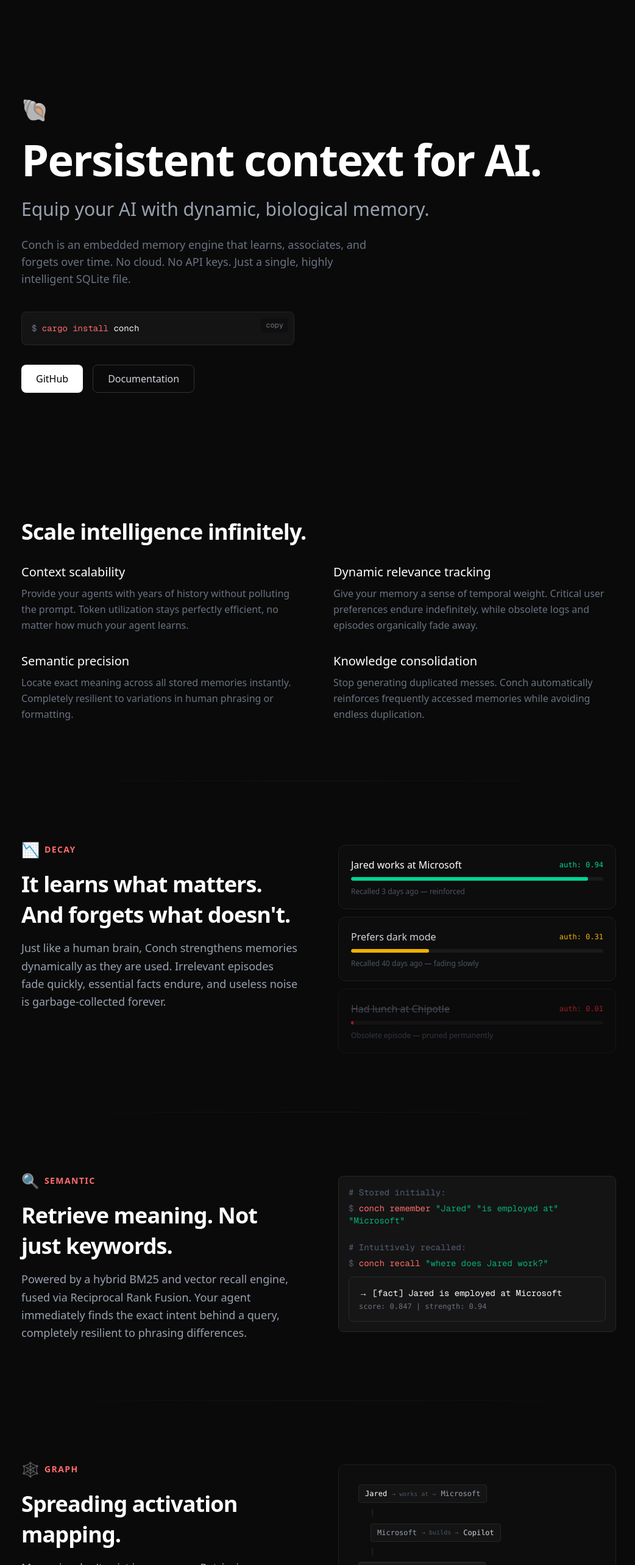
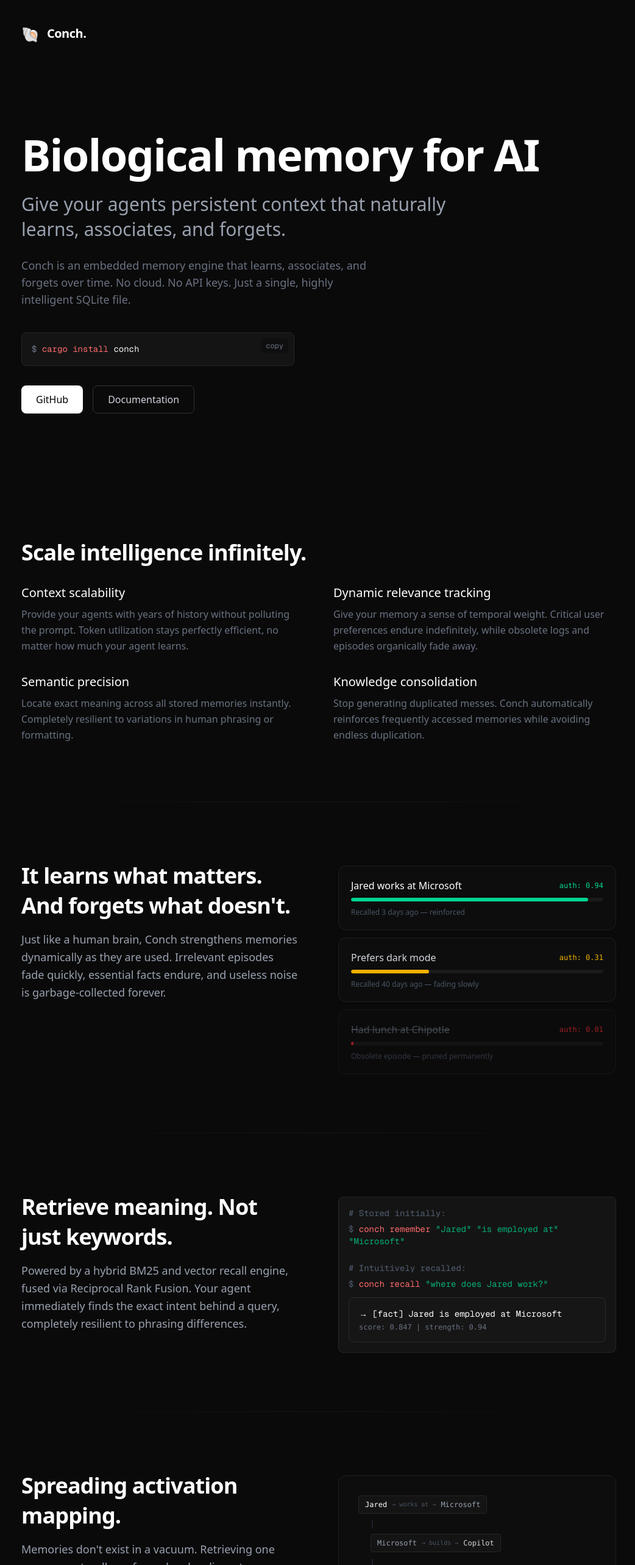
Before and after one commit to jlgrimes/conch-web, a Next.js app: page / in a window 1280 px wide. Shown: the top 2566 px of the page at 61% size, without its empty margins (117-1159 px from the left). Built offline with nearby package versions, Linux system fonts and the light colour scheme.

Commit message:
feat: Add navigation bar, update hero content, and introduce OpenClaw skill integration section.

```diff
--- a/app/page.tsx
+++ b/app/page.tsx
@@ -32,19 +32,24 @@ function FadeIn({ children, delay = 0, className = "" }: { children: React.React
 export default function Home() {
   return (
     <main className="min-h-screen bg-[#0a0a0a] text-gray-100 selection:bg-[var(--accent)] selection:text-white flex flex-col items-center">
+      {/* Navigation */}
+      <nav className="w-full max-w-5xl px-6 py-10 flex justify-between items-center">
+        <div className="flex items-center gap-3">
+          <span className="text-2xl">🐚</span>
+          <span className="text-xl font-bold tracking-tight text-white mb-0.5">Conch.</span>
+        </div>
+      </nav>
+
       {/* Hero */}
-      <section className="w-full max-w-5xl px-6 pt-32 md:pt-40 pb-20 md:pb-28">
-        <FadeIn>
-          <div className="text-3xl md:text-4xl mb-4 opacity-80">🐚</div>
-        </FadeIn>
+      <section className="w-full max-w-5xl px-6 pt-16 md:pt-24 pb-20 md:pb-28">
         <FadeIn delay={0.1}>
           <h1 className="text-5xl md:text-6xl lg:text-7xl font-semibold tracking-tight mb-4 text-white leading-tight">
-            Persistent context for AI.
+            Biological memory for AI
           </h1>
         </FadeIn>
         <FadeIn delay={0.2}>
           <p className="text-xl md:text-3xl text-gray-400 mb-6 max-w-3xl font-medium leading-snug">
-            Equip your AI with dynamic, biological memory.
+            Give your agents persistent context that naturally learns, associates, and forgets.
           </p>
         </FadeIn>
         <FadeIn delay={0.3}>
@@ -120,10 +125,6 @@ export default function Home() {
         <div className="flex flex-col md:flex-row items-start gap-10 md:gap-16">
           <div className="md:w-1/2">
             <FadeIn>
-              <div className="inline-flex items-center gap-2 mb-4">
-                <span className="text-xl md:text-2xl">📉</span>
-                <span className="text-xs md:text-sm tracking-widest uppercase text-[var(--accent)] font-semibold">Decay</span>
-              </div>
               <h2 className="text-3xl md:text-4xl font-semibold text-white mb-4 tracking-tight leading-snug">It learns what matters. And forgets what doesn&apos;t.</h2>
               <p className="text-gray-400 text-base md:text-lg leading-relaxed mb-6">
                 Just like a human brain, Conch strengthens memories dynamically as they are used.
@@ -179,10 +180,6 @@ export default function Home() {
         <div className="flex flex-col md:flex-row items-start gap-10 md:gap-16">
           <div className="md:w-1/2">
             <FadeIn>
-              <div className="inline-flex items-center gap-2 mb-4">
-                <span className="text-xl md:text-2xl">🔍</span>
-                <span className="text-xs md:text-sm tracking-widest uppercase text-[var(--accent)] font-semibold">Semantic</span>
-              </div>
               <h2 className="text-3xl md:text-4xl font-semibold text-white mb-4 tracking-tight leading-snug">Retrieve meaning. Not just keywords.</h2>
               <p className="text-gray-400 text-base md:text-lg leading-relaxed">
                 Powered by a hybrid BM25 and vector recall engine, fused via Reciprocal Rank Fusion.
@@ -223,10 +220,6 @@ export default function Home() {
         <div className="flex flex-col md:flex-row items-start gap-10 md:gap-16">
           <div className="md:w-1/2">
             <FadeIn>
-              <div className="inline-flex items-center gap-2 mb-4">
-                <span className="text-xl md:text-2xl">🕸️</span>
-                <span className="text-xs md:text-sm tracking-widest uppercase text-[var(--accent)] font-semibold">Graph</span>
-              </div>
               <h2 className="text-3xl md:text-4xl font-semibold text-white mb-4 tracking-tight leading-snug">Spreading activation mapping.</h2>
               <p className="text-gray-400 text-base md:text-lg leading-relaxed">
                 Memories don&apos;t exist in a vacuum. Retrieving one memory naturally surfaces deeply adjacent knowledge through shared subjects and objects. You are building an intelligent graph of associations.
@@ -265,45 +258,46 @@ export default function Home() {
         <div className="w-full h-[1px] bg-gradient-to-r from-transparent via-[#222] to-transparent opacity-50"></div>
       </div>
 
-      {/* Pillar 4/5: Local & MCP inside stylistic Cards */}
+      {/* Pillar 4: OpenClaw Skill */}
       <section className="w-full max-w-5xl px-6 py-16 md:py-24">
-        <div className="grid md:grid-cols-2 gap-6 md:gap-8">
+        <div className="flex flex-col items-center text-center gap-8">
           <FadeIn>
-            <div className="relative h-full bg-[#0a0a0a] border border-[#1f1f1f] rounded-2xl p-6 md:p-8 flex flex-col">
-              <div className="w-12 h-12 bg-[#141414] border border-[#262626] rounded-xl flex items-center justify-center text-xl mb-6">
-                ⚡️
-              </div>
-              <h3 className="text-xl md:text-2xl font-semibold text-white mb-3 tracking-tight">Unapologetically Local</h3>
-              <p className="text-gray-400 text-sm md:text-base leading-relaxed mb-6 flex-grow">
-                Drop the vector DB subscriptions and API keys. Conch runs completely locally against a single SQLite file, leveraging fast embedding models. Zero lag, zero infrastructure.
-              </p>
-              <div className="font-medium text-[var(--accent)] text-sm inline-flex items-center">
-                Always available offline
-              </div>
+            <h2 className="text-3xl md:text-4xl font-semibold text-white mb-6 tracking-tight leading-snug">Just ask OpenClaw to use it. That&apos;s it.</h2>
+            <p className="text-gray-400 text-base md:text-lg leading-relaxed max-w-2xl mx-auto mb-2">
+              Conch operates as a native agent skill. Give OpenClaw the skill URL and define your Mandatory Storage Triggers in <code className="text-gray-300 bg-[#161616] px-1.5 py-0.5 rounded border border-[#2a2a2a]">AGENTS.md</code>, and your agent will deterministically learn your project context.
+            </p>
+          </FadeIn>
+          <FadeIn delay={0.1} className="w-full max-w-3xl border border-[#1f1f1f] rounded-xl overflow-hidden shadow-2xl">
+            <div className="flex items-center px-4 py-3 bg-[#111111] border-b border-[#1f1f1f] gap-2">
+              <div className="w-3 h-3 rounded-full bg-[#333]"></div>
+              <div className="w-3 h-3 rounded-full bg-[#333]"></div>
+              <div className="w-3 h-3 rounded-full bg-[#333]"></div>
             </div>
-          </FadeIn>
+            <div className="code-block text-left text-xs md:text-sm p-6 bg-[#0a0a0a] border-none rounded-none !font-mono">
+              <div className="text-gray-600 mb-3 font-medium"># 1. Provide the skill instructions:</div>
+              <div className="mb-8"><span className="text-gray-500">User:</span> <span className="text-gray-300">Read https://raw.githubusercontent.com/jlgrimes/conch/master/skill/SKILL.md and install conch.</span></div>
 
-          <FadeIn delay={0.2}>
-            <div className="relative h-full bg-[#0a0a0a] border border-[#1f1f1f] rounded-2xl p-6 md:p-8 flex flex-col">
-              <div className="w-12 h-12 bg-[#141414] border border-[#262626] rounded-xl flex items-center justify-center text-xl mb-6">
-                🔌
-              </div>
-              <h3 className="text-xl md:text-2xl font-semibold text-white mb-3 tracking-tight">Native MCP</h3>
-              <p className="text-gray-400 text-sm md:text-base leading-relaxed mb-6">
-                Instantly plug Conch into Cursor, Claude Desktop, or any Model Context Protocol environment. Your agents get biological memory out of the box.
-              </p>
-              <div className="code-block !bg-[#111111] text-[10px] md:text-xs !border-[#222] mt-auto">
-                <pre>{`"mcpServers": {
-  "conch": {
-    "command": "conch-mcp",
-    "env": { "CONCH_DB": "~/.conch/default.db" }
-  }
-}`}</pre>
+              <div className="text-gray-600 mb-3 font-medium"># 2. Setup Deterministic Storage (AGENTS.md):</div>
+              <div className="code-block !bg-[#111111] !border-[#222] !p-5 text-[10px] md:text-xs">
+                <span className="text-[var(--accent)]/90 block mb-2 font-semibold tracking-wide">### Mandatory Conch Triggers</span>
+                <span className="text-gray-400 block mb-4">You are a system, not a person. These are IF-THEN rules, not aspirations.</span>
+                <span className="text-white block">| Condition | What to store |</span>
+                <span className="text-gray-600 block">|-----------|--------------|</span>
+                <span className="text-white block">| A project is named | name, concept, stack, repo, location |</span>
+                <span className="text-white block">| A tech decision is made | what was decided and why |</span>
+                <span className="text-white block">| Something is built and pushed | repo URL, local path, status |</span>
+                <span className="text-white block">| A preference is expressed | the preference, verbatim |</span>
               </div>
             </div>
           </FadeIn>
         </div>
       </section>
+
+      <div className="w-full max-w-5xl px-6">
+        <div className="w-full h-[1px] bg-gradient-to-r from-transparent via-[#222] to-transparent opacity-50"></div>
+      </div>
+
+
 
       {/* Final CTA */}
       <section className="w-full max-w-5xl px-6 py-24 md:py-32 text-center">
@@ -311,7 +305,7 @@ export default function Home() {
           <div className="inline-block px-3 py-1 mb-6 rounded-full bg-[var(--accent)]/10 border border-[var(--accent)]/20 text-[var(--accent)] text-xs font-semibold tracking-wide uppercase">
             Open Source & MIT
           </div>
-          <h2 className="text-4xl md:text-5xl font-semibold text-white mb-8 tracking-tight">Deploy biological memory.</h2>
+          <h2 className="text-4xl md:text-5xl font-semibold text-white mb-8 tracking-tight">Evolve your agents.</h2>
           <div className="relative inline-block w-full max-w-md mx-auto">
             <div className="code-block text-left text-sm md:text-base bg-[#0f0f0f] border-[#1f1f1f]">
               <CopyButton text="cargo install conch" />
```
